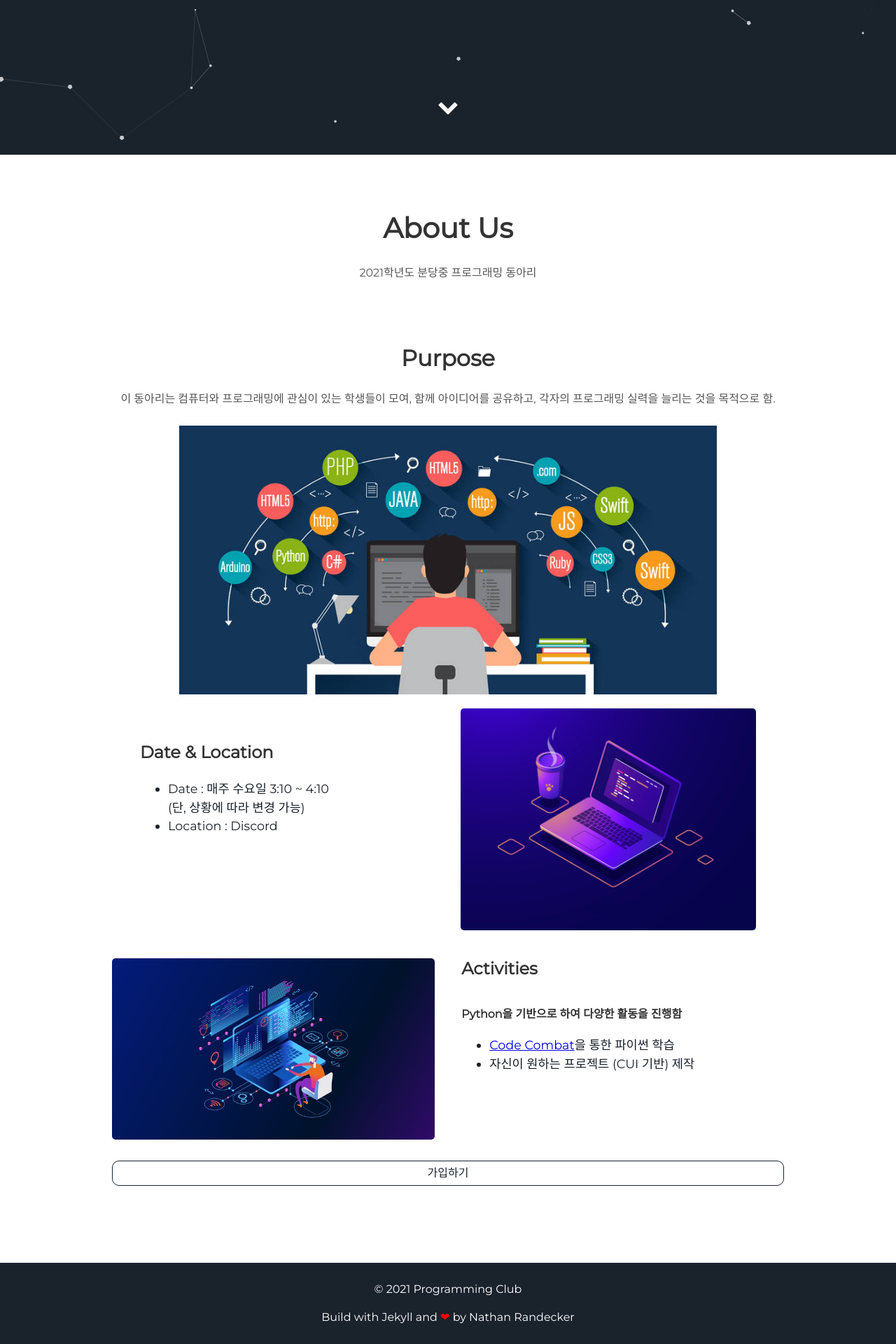
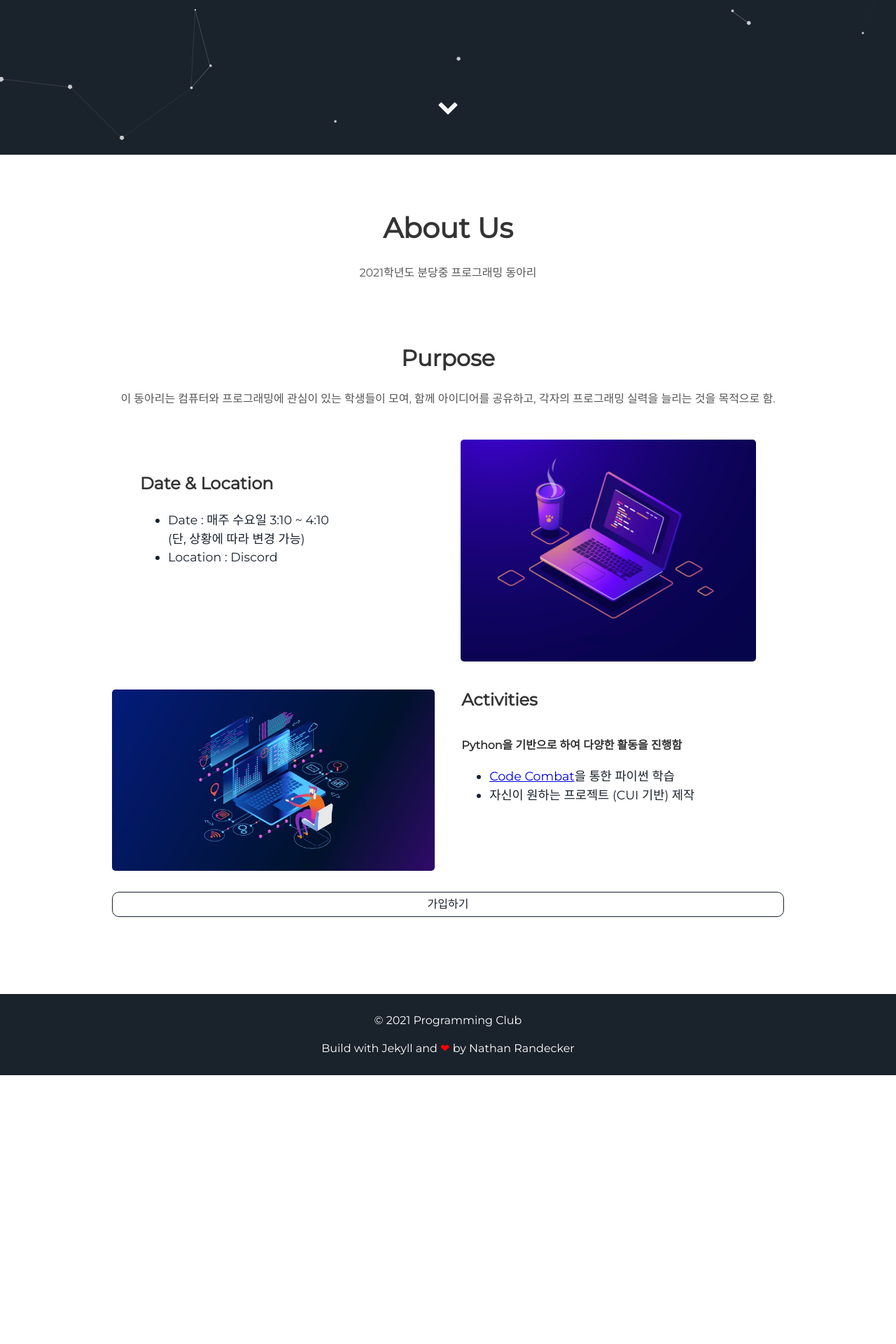
Before and after one commit to bundang-ms-2021/programming, a Jekyll site: the page built from index.html, in a window 1280 px wide. Shown: the part 679-2599 px from the top of the page at 70% size. Built offline with Jekyll 4.4.1, drawn with Linux system fonts in a browser that asks for light colours; after the commit the page ends 2215 px from its top, so only the background shows below that.

Commit message:
Update about.html

```diff
--- a/_includes/about.html
+++ b/_includes/about.html
@@ -7,5 +7,4 @@
       <h2>Purpose</h2>
       <p>이 동아리는 컴퓨터와 프로그래밍에 관심이 있는 학생들이 모여, 함께 아이디어를 공유하고, 각자의 프로그래밍 실력을 늘리는 것을 목적으로 함.</p>
     </div>
-    <img src="{{ "/assets/img/programming.jpg" | prepend: site.baseurl }}" style="display: block; margin: 0 auto; width : 80%" />
 </div>
```
